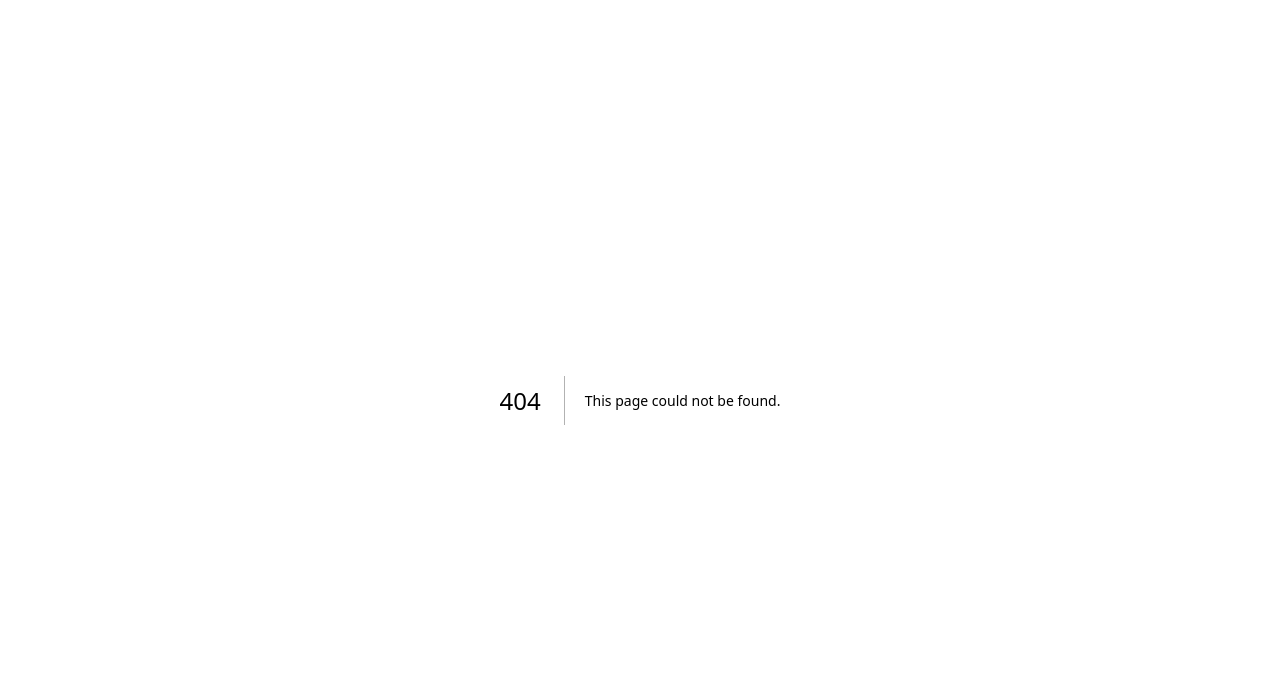
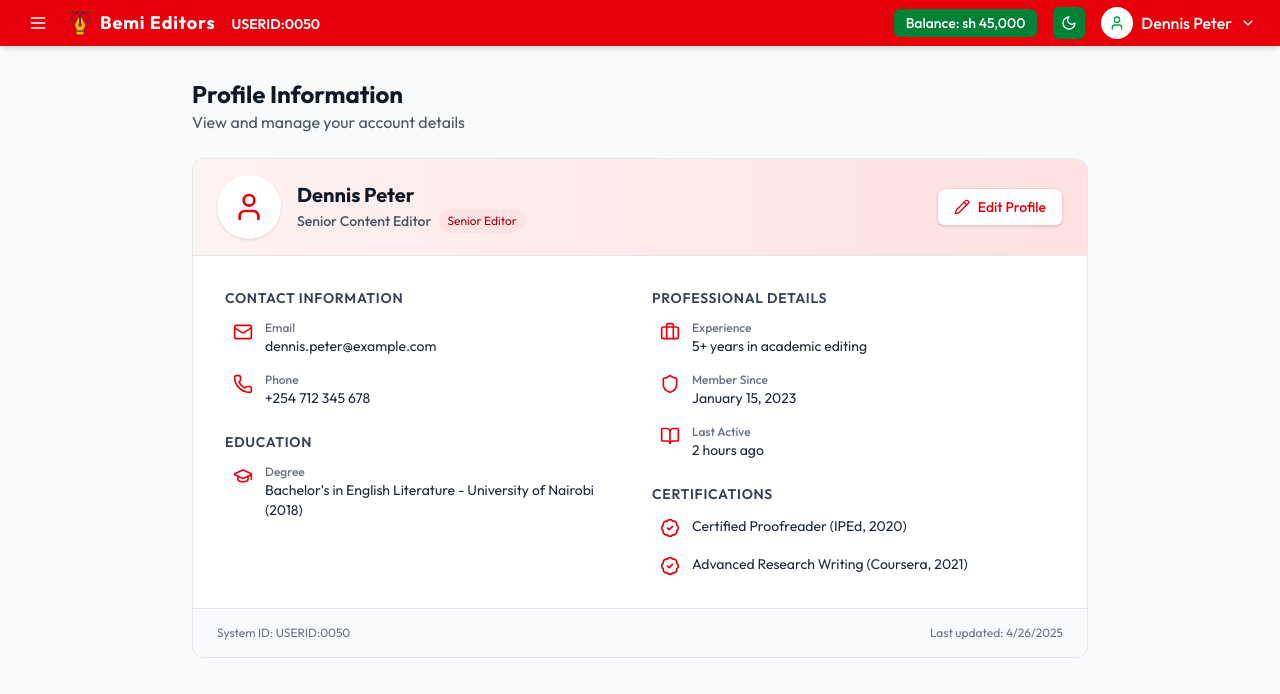
Before and after one commit to Ritahchanger/penpal, a Next.js app in the folder frontend/: page /user/dashboard/profile in a window 1280 px wide. Before the commit this address had no page. Shown: the top 694 px of the page. Built offline with nearby package versions, Linux system fonts and the light colour scheme.

Commit message:
Updates on the profile page

```diff
--- a/frontend/src/app/user/dashboard/layout.tsx
+++ b/frontend/src/app/user/dashboard/layout.tsx
@@ -1,7 +1,6 @@
 import Navbar from "@/components/useraccount/Navbar";
 
 import Sidebar from "@/components/useraccount/Sidebar";
-
 
 import "./main.css";
 
@@ -10,10 +9,7 @@ const layout = ({ children }: { children: React.ReactNode }) => {
     <div className="layout">
       <Navbar />
       <Sidebar />
-      <div>
-        {children}
-
-      </div>
+      <div>{children}</div>
     </div>
   );
 };
--- /dev/null
+++ b/frontend/src/app/user/dashboard/profile/page.tsx
@@ -0,0 +1,184 @@
+"use client";
+import React from "react";
+import {
+  User,
+  Mail,
+  Phone,
+  GraduationCap,
+  BadgeCheck,
+  Pencil,
+  Calendar,
+  Shield,
+  BookOpen,
+  Briefcase,
+} from "lucide-react";
+
+const ProfilePage = () => {
+  const user = {
+    name: "Dennis Peter",
+    title: "Senior Content Editor",
+    email: "dennis.peter@example.com",
+    phone: "+254 712 345 678",
+    education:
+      "Bachelor's in English Literature - University of Nairobi (2018)",
+    qualifications: [
+      "Certified Proofreader (IPEd, 2020)",
+      "Advanced Research Writing (Coursera, 2021)",
+    ],
+    experience: "5+ years in academic editing",
+    joinedAt: "January 15, 2023",
+    lastActive: "2 hours ago",
+    systemId: "USERID:0050",
+    role: "Senior Editor",
+  };
+
+  return (
+    <div className="min-h-screen bg-gray-50 py-8 px-4 sm:px-6">
+      <div className="max-w-4xl mx-auto">
+        {/* Header */}
+        <div className="mb-6">
+          <h1 className="text-2xl font-bold text-gray-900">
+            Profile Information
+          </h1>
+          <p className="text-gray-600">View and manage your account details</p>
+        </div>
+
+        {/* Profile Card */}
+        <div className="bg-white rounded-xl  border border-gray-200 overflow-hidden">
+          {/* Profile Header */}
+          <div className="bg-gradient-to-r from-red-50 to-red-100 px-6 py-4 border-b border-gray-200">
+            <div className="flex flex-col sm:flex-row items-start sm:items-center justify-between">
+              <div className="flex items-center space-x-4">
+                <div className="w-16 h-16 bg-white rounded-full flex items-center justify-center shadow-sm">
+                  <User className="w-8 h-8 text-red-600" />
+                </div>
+                <div>
+                  <h2 className="text-xl font-bold text-gray-900">
+                    {user.name}
+                  </h2>
+                  <div className="flex items-center space-x-2">
+                    <span className="text-sm font-medium text-gray-600">
+                      {user.title}
+                    </span>
+                    <span className="text-xs bg-red-100 text-red-800 px-2 py-1 rounded-full">
+                      {user.role}
+                    </span>
+                  </div>
+                </div>
+              </div>
+              <button className="mt-4 sm:mt-0 bg-white text-red-600 px-4 py-2 rounded-lg flex items-center space-x-2 hover:bg-red-50 border border-red-200 text-sm font-medium shadow-sm">
+                <Pencil className="w-4 h-4" />
+                <span>Edit Profile</span>
+              </button>
+            </div>
+          </div>
+
+          {/* Profile Content */}
+          <div className="p-6 sm:p-8 grid grid-cols-1 md:grid-cols-2 gap-6">
+            {/* Left Column */}
+            <div className="space-y-6">
+              <Section title="Contact Information">
+                <DetailItem
+                  icon={<Mail className="w-5 h-5 text-red-600" />}
+                  label="Email"
+                  text={user.email}
+                />
+                <DetailItem
+                  icon={<Phone className="w-5 h-5 text-red-600" />}
+                  label="Phone"
+                  text={user.phone}
+                />
+              </Section>
+
+              <Section title="Education">
+                <DetailItem
+                  icon={<GraduationCap className="w-5 h-5 text-red-600" />}
+                  label="Degree"
+                  text={user.education}
+                />
+              </Section>
+            </div>
+
+            {/* Right Column */}
+            <div className="space-y-6">
+              <Section title="Professional Details">
+                <DetailItem
+                  icon={<Briefcase className="w-5 h-5 text-red-600" />}
+                  label="Experience"
+                  text={user.experience}
+                />
+                <DetailItem
+                  icon={<Shield className="w-5 h-5 text-red-600" />}
+                  label="Member Since"
+                  text={user.joinedAt}
+                />
+                <DetailItem
+                  icon={<BookOpen className="w-5 h-5 text-red-600" />}
+                  label="Last Active"
+                  text={user.lastActive}
+                />
+              </Section>
+
+              <Section title="Certifications">
+                {user.qualifications.map((qualification, index) => (
+                  <DetailItem
+                    key={index}
+                    icon={<BadgeCheck className="w-5 h-5 text-red-600" />}
+                    text={qualification}
+                  />
+                ))}
+              </Section>
+            </div>
+          </div>
+
+          {/* Footer */}
+          <div className="bg-gray-50 px-6 py-4 border-t border-gray-200 text-xs text-gray-500">
+            <div className="flex justify-between items-center">
+              <span>System ID: {user.systemId}</span>
+              <span>Last updated: {new Date().toLocaleDateString()}</span>
+            </div>
+          </div>
+        </div>
+      </div>
+    </div>
+  );
+};
+
+// Reusable Section Component
+const Section = ({
+  title,
+  children,
+}: {
+  title: string;
+  children: React.ReactNode;
+}) => (
+  <div className="space-y-3">
+    <h3 className="text-sm font-semibold text-gray-700 uppercase tracking-wider">
+      {title}
+    </h3>
+    <div className="space-y-4 pl-2">{children}</div>
+  </div>
+);
+
+// Reusable Detail Item Component
+const DetailItem = ({
+  icon,
+  label,
+  text,
+}: {
+  icon: React.ReactNode;
+  label?: string;
+  text: string;
+}) => (
+  <div className="flex items-start space-x-3">
+    <div className="mt-0.5">{icon}</div>
+    <div>
+      {label && <p className="text-xs font-medium text-gray-500">{label}</p>}
+      <p className="text-sm text-gray-800">{text}</p>
+    </div>
+  </div>
+);
+
+
+
+export default  ProfilePage;
--- a/frontend/src/components/userDashboard/MenuItems.tsx
+++ b/frontend/src/components/userDashboard/MenuItems.tsx
@@ -5,6 +5,7 @@ import {
   Edit,
   XCircle,
   Wallet,
+  UserCircle,
 } from "lucide-react";
 
 const menuItems = [
@@ -43,6 +44,11 @@ const menuItems = [
     label: "WITHDRAWALS",
     icon: <Wallet className="w-5 h-5" />,
   },
+  {
+    href: "/user/dashboard/profile",
+    label: "PROFILE",
+    icon: <UserCircle className="w-5 h-5" />,
+  },
 ];
 
 export { menuItems };
--- a/frontend/src/components/useraccount/Navbar.tsx
+++ b/frontend/src/components/useraccount/Navbar.tsx
@@ -47,7 +47,7 @@ const Navbar = () => {
           <div className="flex items-center space-x-4">
             <div className="hidden md:flex items-center bg-green-700 px-3 py-1 rounded-md">
               <span className="text-sm font-medium">Balance: sh 45,000</span>
-          </div>
+            </div>
             <button className="bg-green-700 p-2 rounded-md">
               <Moon className="text-white w-4 h-4" />
             </button>
@@ -82,6 +82,13 @@ const Navbar = () => {
                     Home
                   </Link>
                   <Link
+                    href="/"
+                    className="block px-4 py-2 text-gray-800 hover:bg-gray-100 text-sm"
+                    onClick={() => setIsUserDropdownOpen(false)}
+                  >
+                    Profile
+                  </Link>
+                  <Link
                     href="/admin/"
                     className="block px-4 py-2 text-gray-800 hover:bg-gray-100 text-sm"
                     onClick={() => setIsUserDropdownOpen(false)}
```
